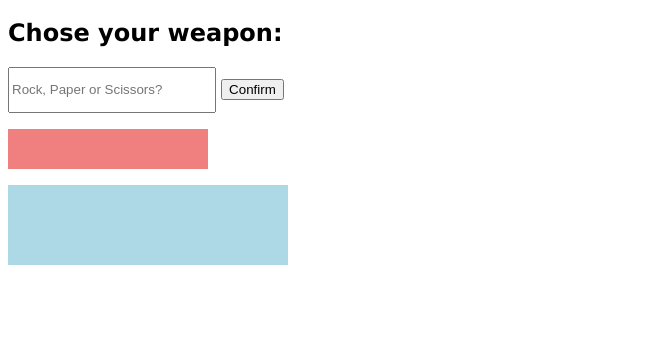
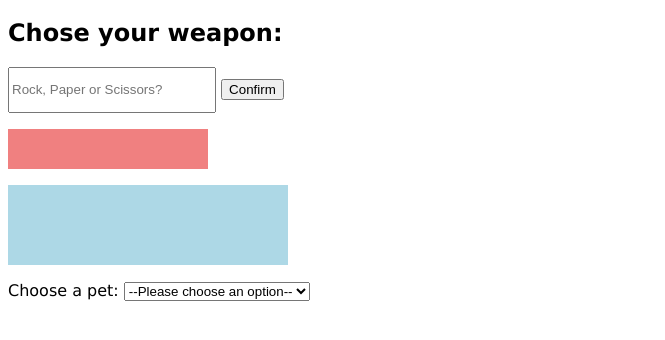
Before and after one commit to fawkez1/rockpaperscissors, a plain HTML site: page index.html in a window 1280 px wide. Shown: the part 62-402 px from the top of the page, without its empty margins (0-665 px from the left). Drawn offline with Linux system fonts and the light colour scheme.

```diff
--- a/index.html
+++ b/index.html
@@ -18,6 +18,19 @@
     <p class="outputBox"></p>
 
 
+    <label for="pet-select">Choose a pet:</label>
+
+<select id="pet-select">
+  <option value="">--Please choose an option--</option>
+  <option value="dog">Dog</option>
+  <option value="cat">Cat</option>
+  <option value="hamster">Hamster</option>
+  <option value="parrot">Parrot</option>
+  <option value="spider">Spider</option>
+  <option value="goldfish">Goldfish</option>
+</select>
+
+
 
 
 </body>
```
Also changed, not shown: index.js (+3 -12 lines), styles.css (line endings or trailing spaces).
